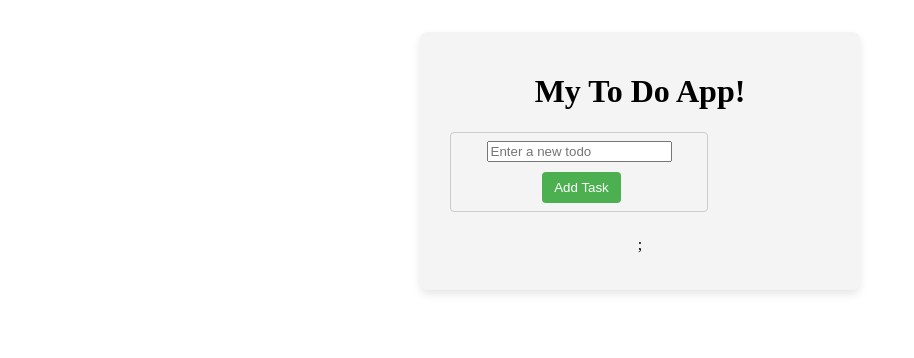
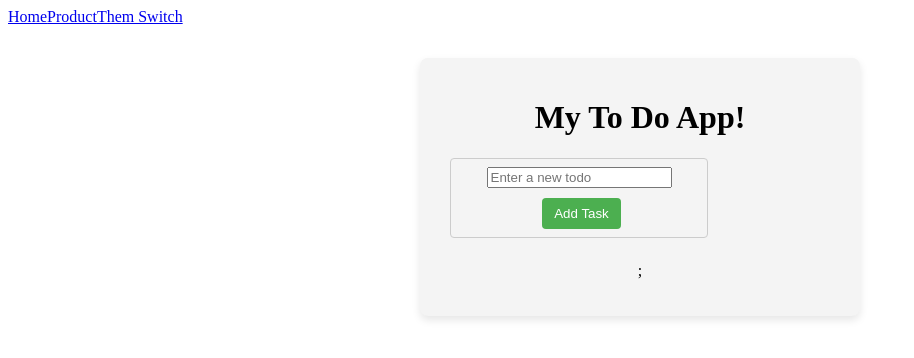
Before and after one commit to arafat-fullstackdev/Masynctech-Coding-School, a React (Vite) app: page / in a window 1280 px wide. Shown: the top 358 px of the page, without its empty margins (0-914 px from the left). Built offline with nearby package versions, Linux system fonts and the light colour scheme.

Commit message:
Implement React Router

```diff
--- a/package.json
+++ b/package.json
@@ -12,7 +12,8 @@
   "dependencies": {
     "axios": "^1.13.2",
     "react": "^19.2.0",
-    "react-dom": "^19.2.0"
+    "react-dom": "^19.2.0",
+    "react-router-dom": "^7.10.1"
   },
   "devDependencies": {
     "@eslint/js": "^9.39.1",
--- a/src/App.jsx
+++ b/src/App.jsx
@@ -14,6 +14,7 @@ import Form from './components/Hooks/Form'
 import HookProject from './components/Hooks/HookProject'
 import FeedBack from './components/Hooks/FeedBack'
 import Map from './components/Hooks/Map'
+import Router from './components/Router/Router'
 
 
 function App() {
@@ -24,7 +25,8 @@ function App() {
        {/* <Donation/> */}
        {/* <UseEffect/> */}
        {/* <Product/> */}
-       <Todo/>
+       {/* <Todo/> */}
+       <Router/>
       </div>
 
     </>
--- /dev/null
+++ b/src/components/Router/Router.jsx
@@ -0,0 +1,25 @@
+import React from 'react'
+import { BrowserRouter,Routes,Route,Link } from 'react-router-dom'
+import ToDo from '../Hooks/ToDo'
+import ThemSwitcher from '../Hooks/ThemSwitcher'
+import Product from '../Hooks/Product'
+
+function Router() {
+  return (
+    <BrowserRouter>
+    {/* navigation */}
+    <nav>
+        <Link to=''>Home</Link>
+        <Link to='/product'>Product</Link>
+        <Link to='them'>Them Switch</Link>
+    </nav>
+      <Routes>
+        <Route path='' element={<ToDo/>}/>
+        <Route path='/them' element={<ThemSwitcher/>}/>
+        <Route path='product' element={<Product/>}/>
+      </Routes>
+    </BrowserRouter>
+  )
+}
+
+export default Router
```
Also changed, not shown: 1 other file (tests, documents, lock files or other folders).
